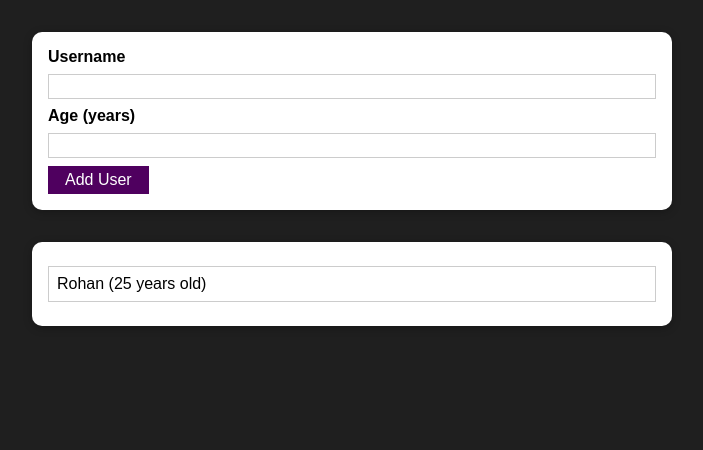
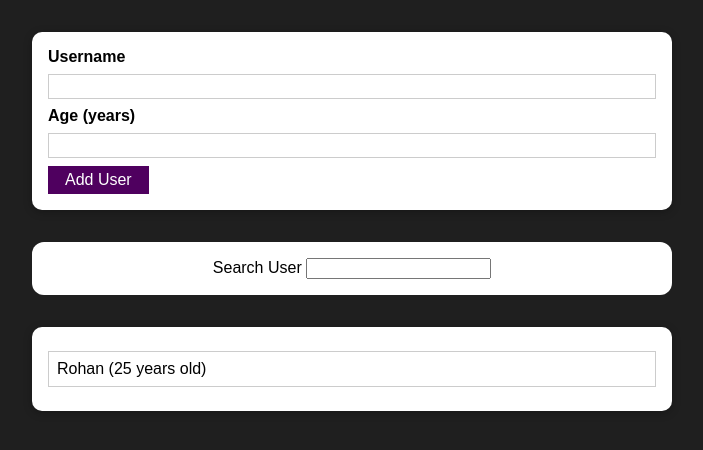
Before and after one commit to ShinchanThakur/Users-List, a React (Create React App) app: page / in a window 1280 px wide. Shown: the top 450 px of the page, without its empty margins (288-991 px from the left). Built offline with nearby package versions, Linux system fonts and the light colour scheme.

Commit message:
Added search/filter functionality for user list

```diff
--- a/src/App.js
+++ b/src/App.js
@@ -1,6 +1,6 @@
 import React from 'react';
 import AddUser from './components/Users/AddUser';
-import UserList from './components/Users/UserList';
+import UserFinder from './components/Users/UserFinder';
 import { useState } from 'react';
 
 
@@ -15,7 +15,7 @@ function App() {
   return (
     <div>
       <AddUser addNewUser={addNewUser} />
-      <UserList userList={userList} />
+      <UserFinder userList={userList} />
     </div>
   );
 }
--- /dev/null
+++ b/src/components/Users/UserFinder.js
@@ -0,0 +1,31 @@
+import { Fragment, useState, useEffect } from 'react';
+import UserList from './UserList';
+import classes from './UserFinder.module.css';
+
+const UserFinder = (props) => {
+  const userList = props.userList;
+  const [filteredUsers, setFilteredUsers] = useState(props.userList);
+  const [searchTerm, setSearchTerm] = useState('');
+
+  useEffect(() => {
+    setFilteredUsers(
+      userList.filter((user) => user.username.includes(searchTerm))
+    );
+  }, [searchTerm, userList]);
+
+  const searchChangeHandler = (event) => {
+    setSearchTerm(event.target.value);
+  };
+
+  return (
+    <Fragment>
+      <div className={classes.finder}>
+        <label>Search User </label>
+        <input type='search' onChange={searchChangeHandler} />
+      </div>
+      <UserList userList={filteredUsers} />
+    </Fragment>
+  );
+};
+
+export default UserFinder;
--- /dev/null
+++ b/src/components/Users/UserFinder.module.css
@@ -0,0 +1,8 @@
+.finder {
+  margin: 2rem auto;
+  background-color: white;
+  padding: 1rem;
+  border-radius: 12px;
+  max-width: 40rem;
+  text-align: center;
+}
```
